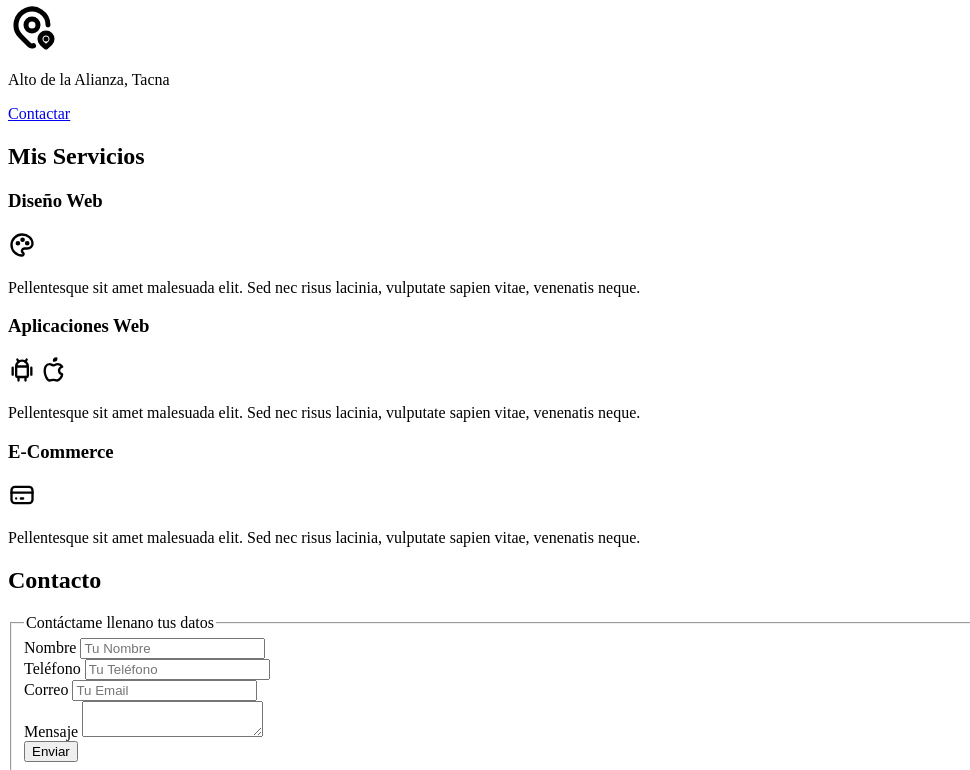
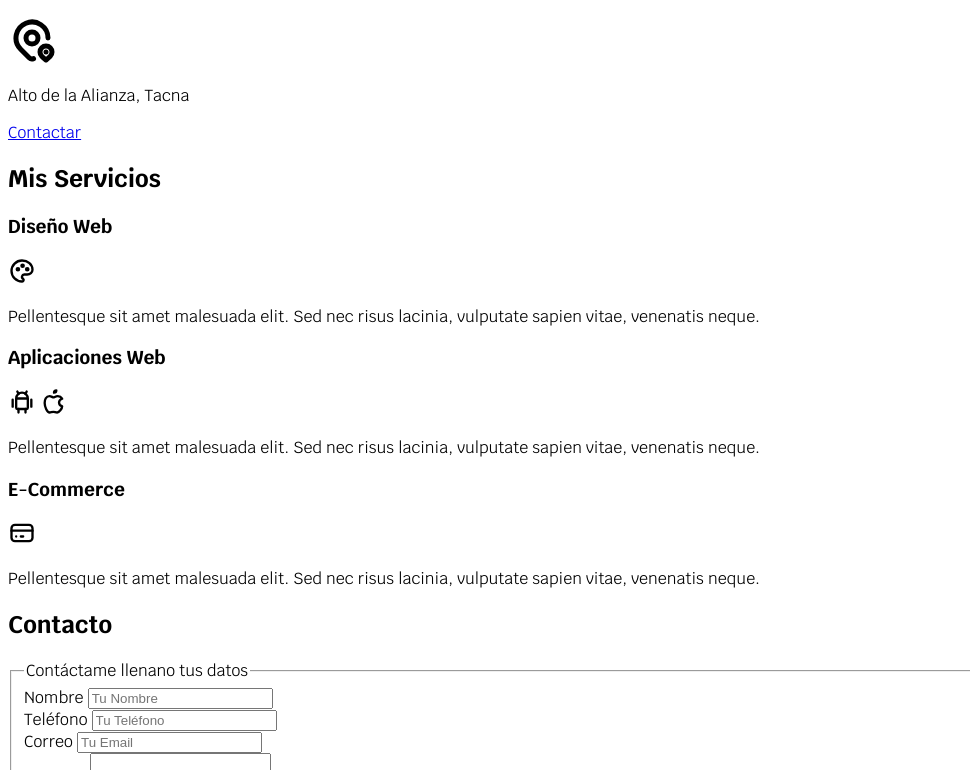
Before and after one commit to ederorellano/SiteFreelancer, a plain HTML site: page index.html in a window 1280 px wide. Shown: the part 217-987 px from the top of the page, without its empty margins (0-970 px from the left). Drawn offline with Linux system fonts and the light colour scheme.

Commit message:
Add fonts

```diff
--- a/css/styles.css
+++ b/css/styles.css
@@ -11,12 +11,14 @@ html {
 }
 
 body {
+    font-family: 'krub', Verdana;
     font-size: 16px; /* 1rem = 10px */
 }
 
 .titulo {
     text-align: center;
     font-size: 3.8rem;
+
 }
 
 .titulo span {
--- a/index.html
+++ b/index.html
@@ -3,6 +3,9 @@
 <head>
     <meta charset="UTF-8">
     <meta name="viewport" content="width=device-width, initial-scale=1.0">
+    <link rel="preconnect" href="https://fonts.googleapis.com">
+    <link rel="preconnect" href="https://fonts.gstatic.com" crossorigin>
+    <link href="https://fonts.googleapis.com/css2?family=Krub:wght@400;700&display=swap" rel="stylesheet">
     <link href="css/styles.css" rel="stylesheet">
     <link rel="preload" href="css/styles.css" as="style">
     <title>Desarrollador web Freelancer</title>
```
